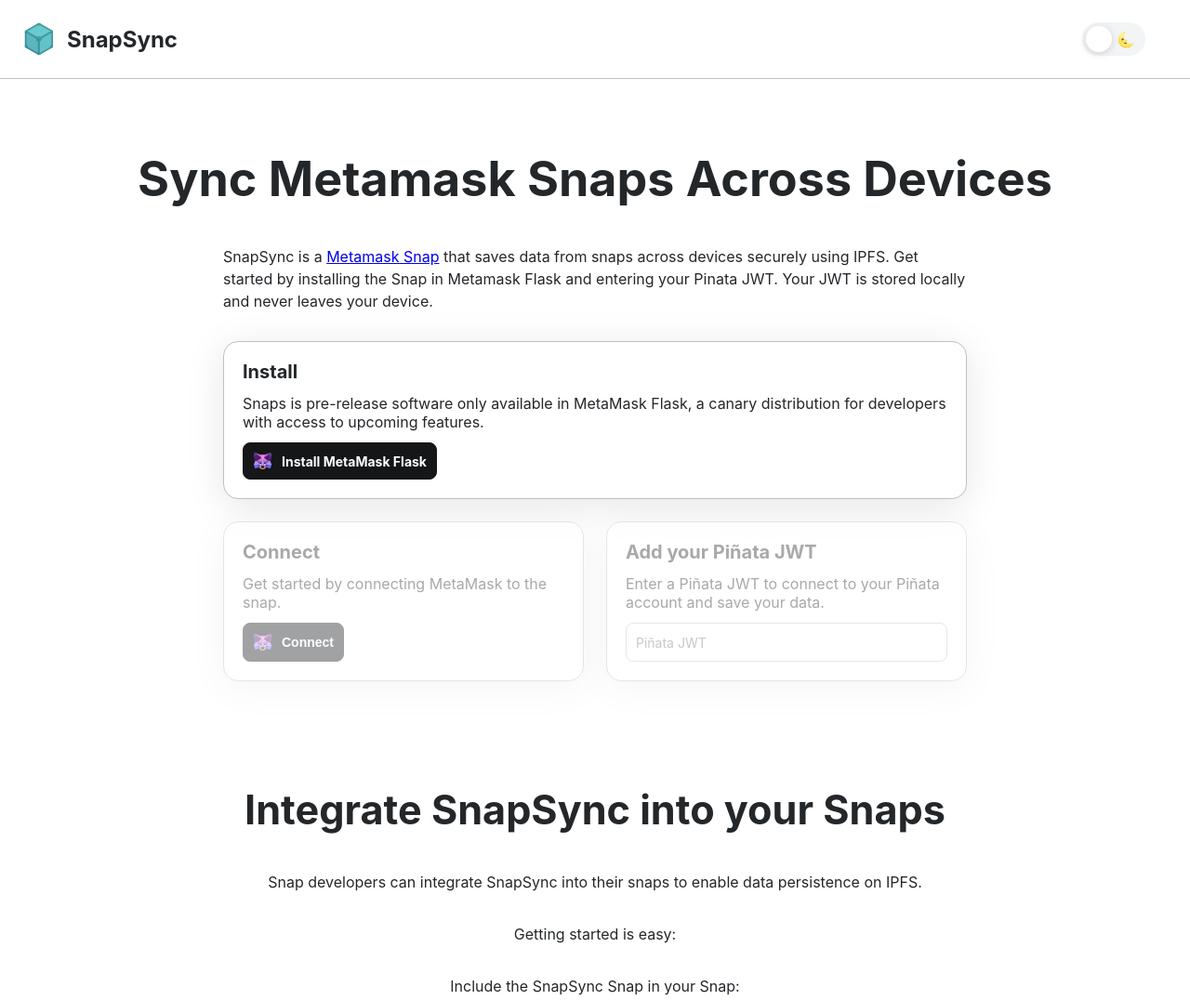
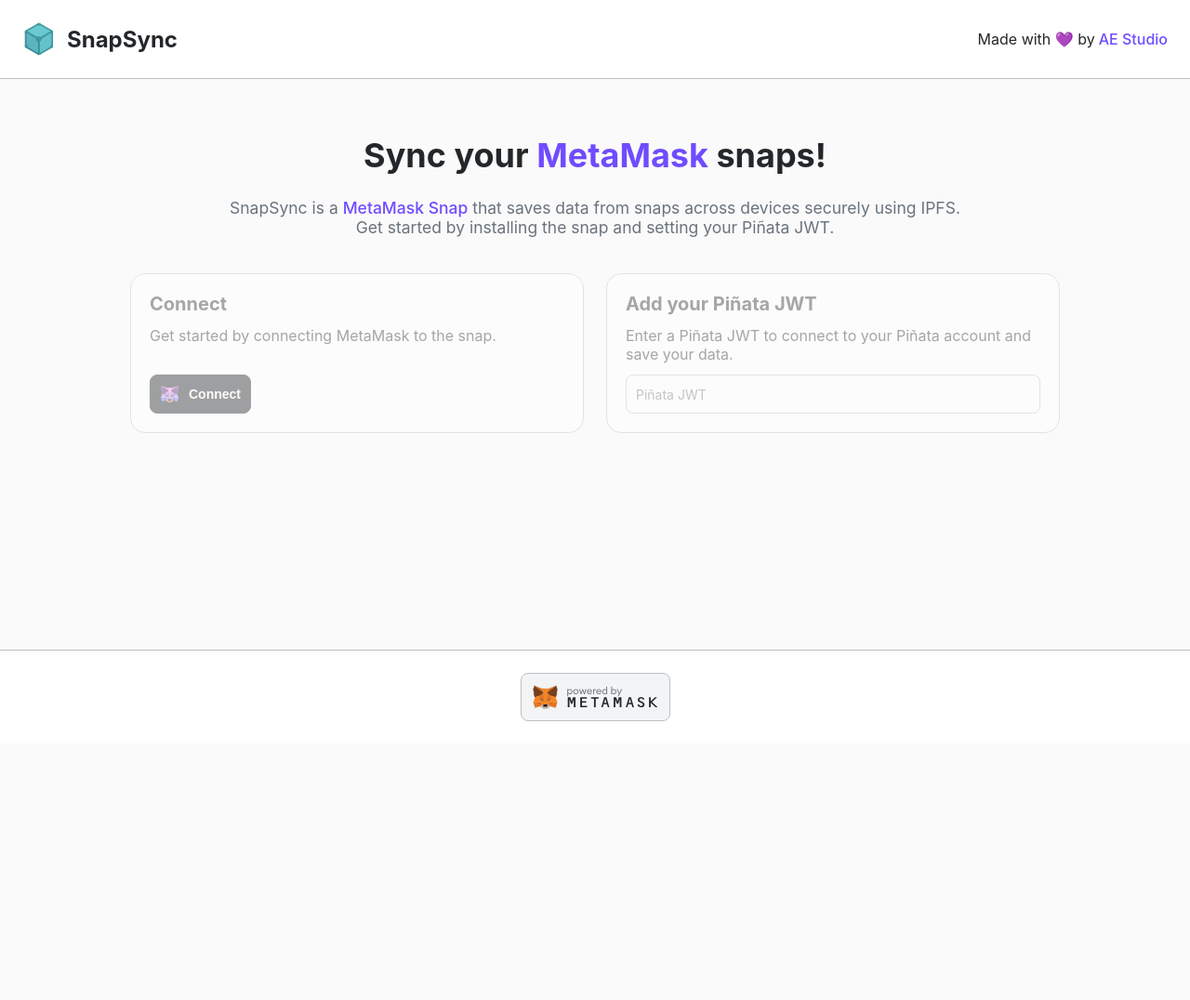
Before and after one commit to agencyenterprise/snapsync, a Gatsby site in the folder packages/site/: page / in a window 1280 px wide. Shown: the top 1076 px of the page at 93% size. After the commit the page ends 800 px from the top, so only its background shows below. Built offline with nearby package versions, Linux system fonts and the light colour scheme; Gatsby itself is replaced by a stand-in of ours.

Commit message:
add basic styes and ae ref

```diff
--- a/packages/site/src/App.tsx
+++ b/packages/site/src/App.tsx
@@ -1,9 +1,8 @@
-import { FunctionComponent, ReactNode, useContext } from 'react';
+import { FunctionComponent, ReactNode } from 'react';
 import styled from 'styled-components';
 import { Footer, Header } from './components';
 
 import { GlobalStyle } from './config/theme';
-import { ToggleThemeContext } from './Root';
 
 const Wrapper = styled.div`
   display: flex;
@@ -18,13 +17,11 @@
 };
 
 export const App: FunctionComponent<AppProps> = ({ children }) => {
-  const toggleTheme = useContext(ToggleThemeContext);
-
   return (
     <>
       <GlobalStyle />
       <Wrapper>
-        <Header handleToggleClick={toggleTheme} />
+        <Header />
         {children}
         <Footer />
       </Wrapper>
--- a/packages/site/src/Root.tsx
+++ b/packages/site/src/Root.tsx
@@ -1,32 +1,17 @@
-import { createContext, FunctionComponent, ReactNode, useState } from 'react';
+import { FunctionComponent, ReactNode } from 'react';
 import { ThemeProvider } from 'styled-components';
-import { dark, light } from './config/theme';
+
+import { light } from './config/theme';
 import { MetaMaskProvider } from './hooks';
-import { getThemePreference, setLocalStorage } from './utils';
 
 export type RootProps = {
   children: ReactNode;
 };
 
-type ToggleTheme = () => void;
-
-export const ToggleThemeContext = createContext<ToggleTheme>(
-  (): void => undefined,
-);
-
 export const Root: FunctionComponent<RootProps> = ({ children }) => {
-  const [darkTheme, setDarkTheme] = useState(getThemePreference());
-
-  const toggleTheme: ToggleTheme = () => {
-    setLocalStorage('theme', darkTheme ? 'light' : 'dark');
-    setDarkTheme(!darkTheme);
-  };
-
   return (
-    <ToggleThemeContext.Provider value={toggleTheme}>
-      <ThemeProvider theme={darkTheme ? dark : light}>
-        <MetaMaskProvider>{children}</MetaMaskProvider>
-      </ThemeProvider>
-    </ToggleThemeContext.Provider>
+    <ThemeProvider theme={light}>
+      <MetaMaskProvider>{children}</MetaMaskProvider>
+    </ThemeProvider>
   );
 };
--- a/packages/site/src/components/Card.tsx
+++ b/packages/site/src/components/Card.tsx
@@ -20,9 +20,8 @@
   grid-column: ${({ fullWidth }) => (fullWidth ? 'span 2 / span 2' : 'auto')};
   background-color: ${({ theme }) => theme.colors.card.default};
   padding: 2rem;
-  border: 1px solid ${({ theme }) => theme.colors.border.default};
+  border: 0.5px solid ${({ theme }) => theme.colors.border.default};
   border-radius: ${({ theme }) => theme.radii.default};
-  box-shadow: ${({ theme }) => theme.shadows.default};
   filter: opacity(${({ disabled }) => (disabled ? '.4' : '1')});
   align-self: stretch;
   ${({ theme }) => theme.mediaQueries.small} {
--- a/packages/site/src/components/Footer.tsx
+++ b/packages/site/src/components/Footer.tsx
@@ -10,7 +10,8 @@
   justify-content: center;
   padding-top: 2.4rem;
   padding-bottom: 2.4rem;
-  border-top: 1px solid ${(props) => props.theme.colors.border.default};
+  border-top: 0.5px solid ${(props) => props.theme.colors.border.default};
+  background-color: #fff;
 `;
 
 const PoweredByButton = styled.a`
@@ -20,7 +21,7 @@
   justify-content: center;
   padding: 1.2rem;
   border-radius: ${({ theme }) => theme.radii.button};
-  box-shadow: ${({ theme }) => theme.shadows.button};
+  border: 0.5px solid ${({ theme }) => theme.colors.border.default};
   background-color: ${({ theme }) => theme.colors.background.alternative};
 `;
 
--- a/packages/site/src/components/Header.tsx
+++ b/packages/site/src/components/Header.tsx
@@ -1,7 +1,6 @@
 import styled, { useTheme } from 'styled-components';
-import { getThemePreference } from '../utils';
+
 import { SnapLogo } from './SnapLogo';
-import { Toggle } from './Toggle';
 
 const HeaderWrapper = styled.header`
   display: flex;
@@ -9,7 +8,8 @@
   justify-content: space-between;
   align-items: center;
   padding: 2.4rem;
-  border-bottom: 1px solid ${(props) => props.theme.colors.border.default};
+  border-bottom: 0.5px solid ${(props) => props.theme.colors.border.default};
+  background-color: #fff;
 `;
 
 const Title = styled.p`
@@ -34,11 +34,17 @@
   align-items: center;
 `;
 
-export const Header = ({
-  handleToggleClick,
-}: {
-  handleToggleClick(): void;
-}) => {
+const Anchor = styled.a`
+  color: ${({ theme }) => theme.colors.primary.default};
+  text-decoration: none;
+  font-weight: 500;
+  margin-left: 0.4rem;
+  &:hover {
+    text-decoration: underline;
+  }
+`;
+
+export const Header = () => {
   const theme = useTheme();
 
   return (
@@ -47,11 +53,12 @@
         <SnapLogo color={theme.colors.icon.default} size={36} />
         <Title>SnapSync</Title>
       </LogoWrapper>
+
       <RightContainer>
-        <Toggle
-          onToggle={handleToggleClick}
-          defaultChecked={getThemePreference()}
-        />
+        Made with 💜 by{' '}
+        <Anchor href="https://ae.studio/" target="_">
+          AE Studio
+        </Anchor>
       </RightContainer>
     </HeaderWrapper>
   );
--- a/packages/site/src/components/Input.tsx
+++ b/packages/site/src/components/Input.tsx
@@ -6,10 +6,14 @@
   font-family: ${(props) => props.theme.fonts.default};
   font-size: ${(props) => props.theme.fontSizes.small};
   border-radius: ${(props) => props.theme.radii.button};
-  border: 1px solid ${(props) => props.theme.colors.border.default};
+  border: 0.5px solid ${(props) => props.theme.colors.border.default};
   min-height: 4rem;
   padding: 0 1rem;
   ${({ theme }) => theme.mediaQueries.small} {
     width: 100%;
   }
+
+  &:focus {
+    outline-color: ${(props) => props.theme.colors.primary.default};
+  }
 `;
--- a/packages/site/src/config/theme.ts
+++ b/packages/site/src/config/theme.ts
@@ -41,7 +41,7 @@
 export const light: DefaultTheme = {
   colors: {
     background: {
-      default: '#FFFFFF',
+      default: '#FAFAFA',
       alternative: '#F2F4F6',
       inverse: '#141618',
     },
--- a/packages/site/src/pages/index.tsx
+++ b/packages/site/src/pages/index.tsx
@@ -7,7 +7,6 @@
   CardTitle,
   CardWrapper,
   ConnectButton,
-  InstallFlaskButton,
   ReconnectButton,
   Input,
 } from '../components';
@@ -27,7 +26,7 @@
   flex-direction: column;
   align-items: center;
   flex: 1;
-  margin-top: 7.6rem;
+  margin-top: 3.6rem;
   margin-bottom: 3.6rem;
   ${({ theme }) => theme.mediaQueries.small} {
     padding-left: 2.4rem;
@@ -50,16 +49,17 @@
 `;
 
 const Heading = styled.h1`
-  margin-top: 0;
+  text-align: center;
+  font-size: 3.6rem;
   margin-bottom: 2.4rem;
-  text-align: center;
 `;
 
-const SubHeading = styled.h2`
-  margin-top: 0;
+const SubTitle = styled.span`
+  text-align: center;
+  font-size: 1.75rem;
+  max-width: 80rem;
   margin-bottom: 2.4rem;
-  text-align: center;
-  font-size: 2.7em;
+  color: ${(props) => props.theme.colors.text.muted};
 `;
 
 const Span = styled.span`
@@ -71,7 +71,7 @@
   grid-template-columns: repeat(2, 1fr);
   flex-direction: column;
   flex-wrap: wrap;
-  max-width: 80rem;
+  max-width: 100rem;
   gap: 2.4rem;
   justify-content: space-between;
   width: 100%;
@@ -94,6 +94,15 @@
     margin-bottom: 1.2rem;
     margin-top: 1.2rem;
     max-width: 100%;
+  }
+`;
+
+const Anchor = styled.a`
+  color: ${({ theme }) => theme.colors.primary.default};
+  text-decoration: none;
+  font-weight: 500;
+  &:hover {
+    text-decoration: underline;
   }
 `;
 
@@ -157,36 +166,23 @@
   return (
     <>
       <Container>
-        <Heading>Sync Metamask Snaps Across Devices</Heading>
-        <p>
-          SnapSync is a
-          <Span>
-            {' '}
-            <a href="https://metamask.io/snaps/" target="_blank">
-              Metamask Snap
-            </a>
-          </Span>{' '}
+        <Heading>
+          Sync your <Span>MetaMask</Span> snaps!
+        </Heading>
+        <SubTitle>
+          SnapSync is a{' '}
+          <Anchor href="https://metamask.io/snaps" target="_blank">
+            MetaMask Snap
+          </Anchor>{' '}
           that saves data from snaps across devices securely using IPFS. Get
-          started by installing the Snap in Metamask Flask and entering your
-          Pinata JWT. Your JWT is stored locally and never leaves your device.
-        </p>
+          started by installing the snap and setting your Piñata JWT.
+        </SubTitle>
+
         <CardContainer>
           {state.error && (
             <ErrorMessage>
               <b>An error happened:</b> {state.error.message}
             </ErrorMessage>
-          )}
-
-          {!state.isFlask && (
-            <Card
-              content={{
-                title: 'Install',
-                description:
-                  'Snaps is pre-release software only available in MetaMask Flask, a canary distribution for developers with access to upcoming features.',
-                button: <InstallFlaskButton />,
-              }}
-              fullWidth
-            />
           )}
 
           {!state.installedSnap && (
@@ -237,7 +233,7 @@
           </CardWrapper>
         </CardContainer>
       </Container>
-      <Container>
+      {/* <Container>
         <SubHeading>Integrate SnapSync into your Snaps</SubHeading>
         <p>
           Snap developers can integrate SnapSync into their snaps to enable data
@@ -278,7 +274,7 @@
           If SnapSync is not installed, the user will be prompted to install and
           configure it via a Snap modal.
         </p>
-      </Container>
+      </Container> */}
     </>
   );
 };
--- a/packages/snap/snap.manifest.json
+++ b/packages/snap/snap.manifest.json
@@ -7,7 +7,7 @@
     "url": "https://github.com/agencyenterprise/snapsync"
   },
   "source": {
-    "shasum": "H3tWY9JLApngbSp3pvJRh6CSMeYku0hj1VEIpaOFr3Q=",
+    "shasum": "tsTUc6itHNKNvoceIWPEKwB3mw3E3+8nWKIl6Zi8G6s=",
     "location": {
       "npm": {
         "filePath": "dist/bundle.js",
--- a/packages/snap/src/utils/snap.ts
+++ b/packages/snap/src/utils/snap.ts
@@ -1,6 +1,6 @@
 // Origin of the app used to install and manage the snap dapp, running on port :8000 on development
-// const DAPP_SNAP_ORIGIN = ['http://localhost:8001'];
-const DAPP_SNAP_ORIGIN = ['snapsync.xyz'];
+const DAPP_SNAP_ORIGIN = ['http://localhost:8001'];
+// const DAPP_SNAP_ORIGIN = ['snapsync.xyz'];
 
 /**
  * Helper function to check if the origin is the snap dapp.
```
Also changed, not shown: 1 other file.
